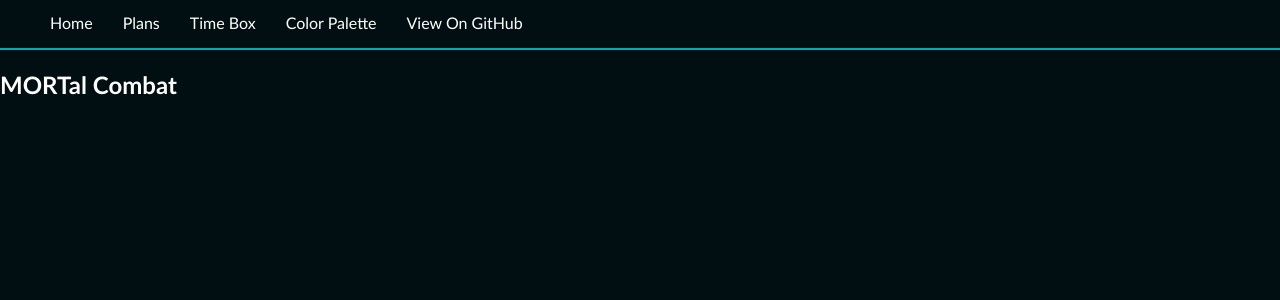
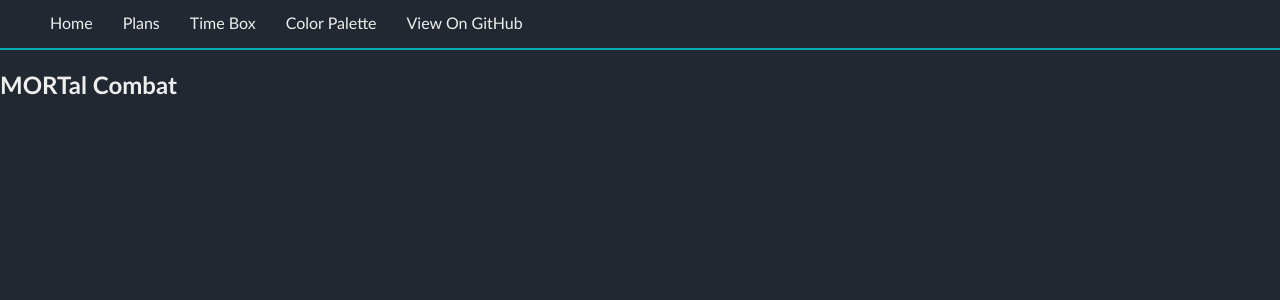
Before and after one commit to Tvick22/MORTal_Combat_Game, a Jekyll site: the page built from index.md, in a window 1280 px wide. Shown: the top 300 px of the page. Built offline with Jekyll 4.4.1, drawn with Linux system fonts in a browser that asks for light colours.

Commit message:
color changes

```diff
--- a/_includes/style.html
+++ b/_includes/style.html
@@ -1,12 +1,12 @@
 <style>
 
 * {
-    color: #fff;
+    color: #EEEEEE;
     font-family:'Gill Sans', 'Gill Sans MT', Calibri, 'Trebuchet MS', sans-serif
 }
 
 body {
-    background-color: #010e12;
+    background-color: #222831;
     margin: 0%;
 }
 
```
